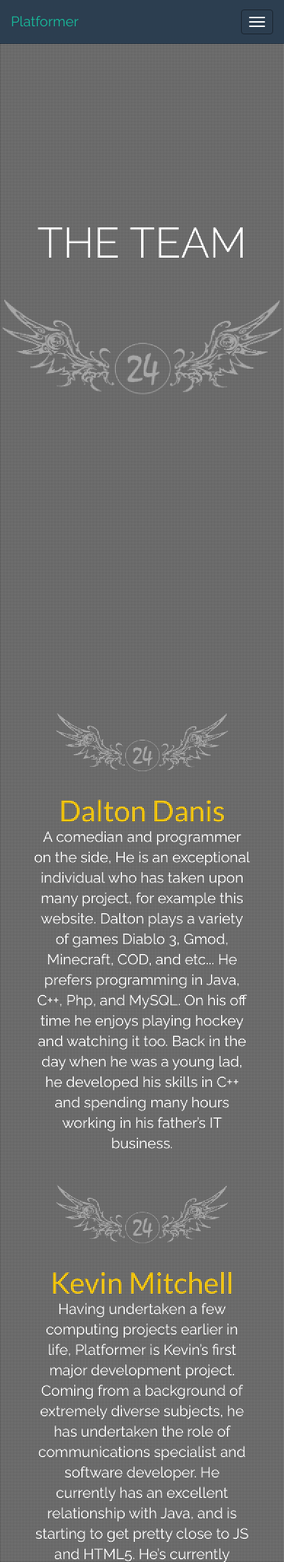
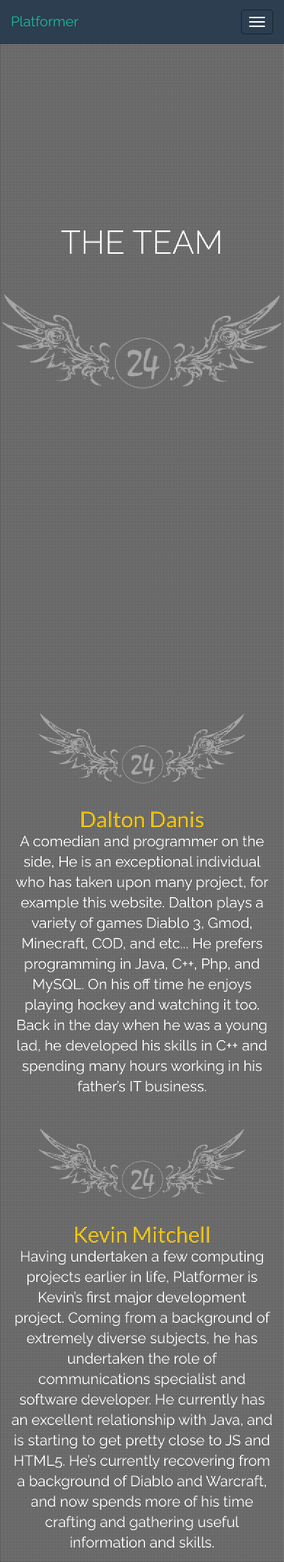
Before and after one commit to naawdawg/Platformer, a PHP site: page /about.php in a window 390 px wide. Shown: the top 2141 px of the page at 73% size. Run offline with PHP 8.4, Linux system fonts and the light colour scheme; some libraries are stand-ins or nearby versions.

Commit message:
Add files via upload

```diff
--- a/platformer/style/style.css
+++ b/platformer/style/style.css
@@ -2,6 +2,20 @@
 Tutorial Name: Modernize Your Site: Building a YouTube Video Background
 Author: Samuel Dalusung
 */
+
+canvas {
+   min-height: 400px;
+   min-width: 600px;
+   height: 100%;
+   width: 100%;
+}
+
+/* BOOTSTRAP CHANGES
+================================================== */
+
+.col-xs-12 {
+   padding: 0px;
+}
 
 
 /* GENERAL STYLES
@@ -308,7 +322,10 @@ a.footer-section-btn {
 
 @media screen and (max-width: 480px) {
    .big-background-title {
-       font-size:58px;
+       font-size:45px;
+   }
+   #colorize {
+      font-size: 30px;
    }
 
    .small-background-title {
```
Lines whose indentation alone changed are shown as unchanged.
